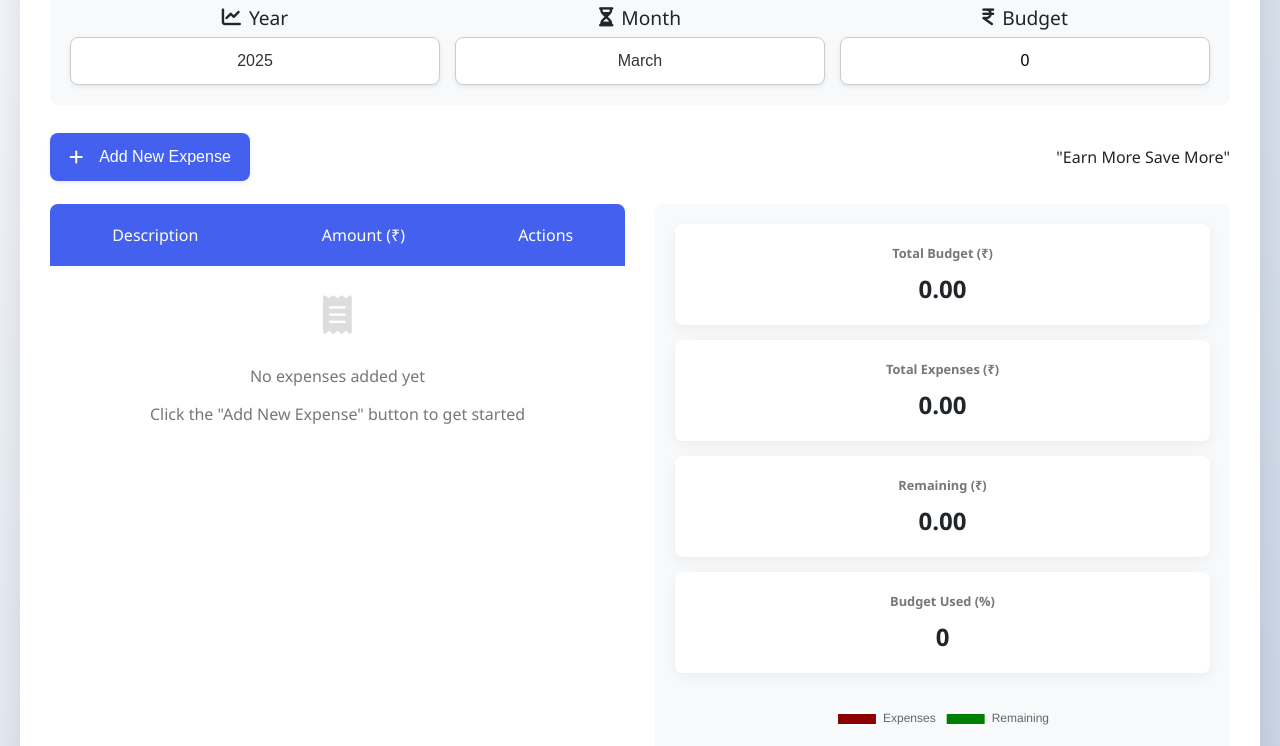
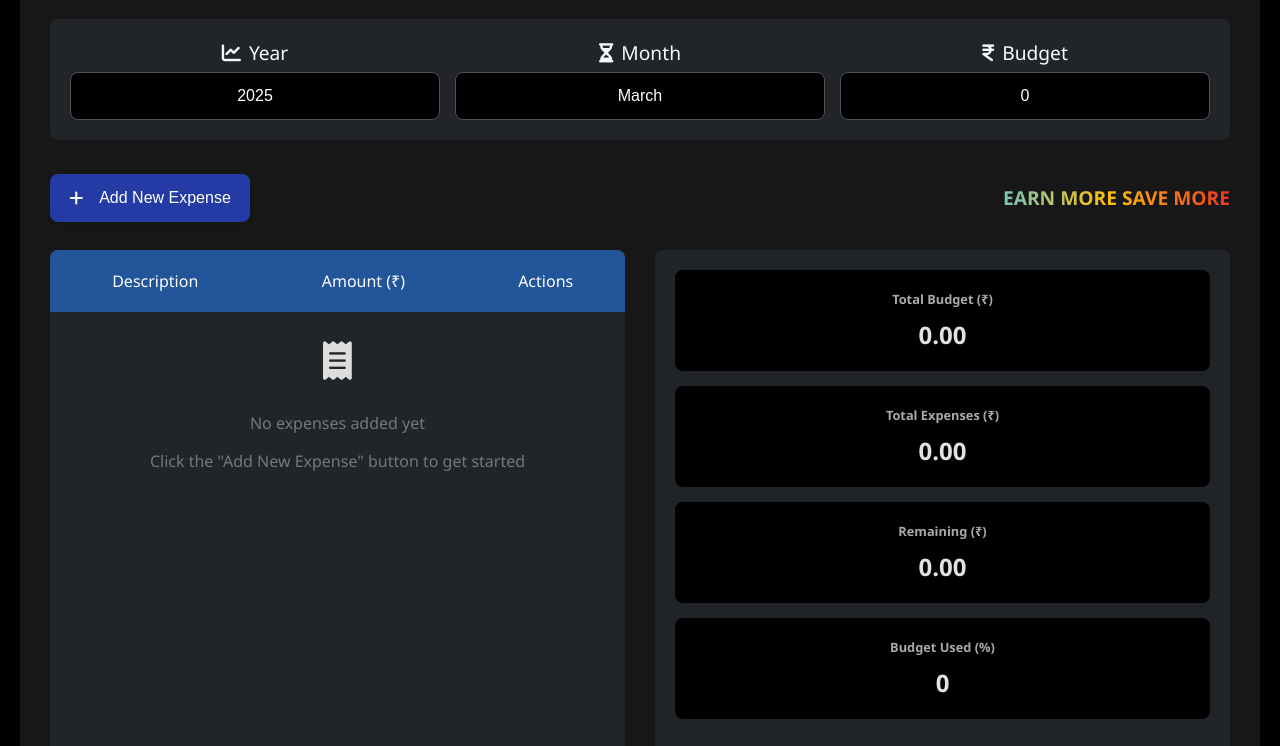
Before and after one commit to sw1pgh/Expense_Tracker, a plain HTML site: page index.html in a window 1280 px wide. Shown: the part 171-917 px from the top of the page. Drawn offline with nearby package versions, Linux system fonts and the light colour scheme.

Commit message:
SPA is now entirely in dark mode

```diff
--- a/index.html
+++ b/index.html
@@ -47,7 +47,11 @@
           <label for="startAmount"
             ><i class="fa-solid fa-indian-rupee-sign"></i>Budget</label
           >
-          <input id="startAmount" placeholder="Enter Budget" oninput="updateSummary()"/>
+          <input
+            id="startAmount"
+            placeholder="Enter Budget"
+            oninput="updateSummary()"
+          />
         </div>
       </div>
 
@@ -56,7 +60,7 @@
           <i class="fas fa-plus"></i>&emsp;Add New Expense
         </button>
 
-        <p>"Earn More Save More"</p>
+        <p class="moving-gradient-text">Earn More Save More</p>
       </div>
 
       <div class="dashboard">
--- a/styles.css
+++ b/styles.css
@@ -1,5 +1,5 @@
 :root {
-  --primary-color: #4361ee;
+  --primary-color: #4684d6;
   --secondary-color: #3f37c9;
   --accent-color: #4895ef;
   --light-color: #f8f9fa;
@@ -16,7 +16,7 @@
 
 body {
   font-family: "Segoe UI", Tahoma, Geneva, Verdana, sans-serif;
-  background: linear-gradient(135deg, #f5f7fa 0%, #c3cfe2 100%);
+  background: linear-gradient(135deg, #000000 0%, #000000 100%);
   margin: 0;
   padding: clamp(10px, 2vw, 20px);
   color: var(--dark-color);
@@ -27,7 +27,7 @@ body {
   max-width: 1700px;
   width: 100%;
   margin: auto;
-  background: white;
+  background: rgb(23, 23, 23);
   padding: clamp(15px, 3vw, 30px);
   border-radius: 12px;
   box-shadow: 0 10px 30px rgba(0, 0, 0, 0.1);
@@ -40,7 +40,7 @@ h2 {
   position: relative;
   padding-bottom: 10px;
   text-align: center;
-  font-size: clamp(1.5rem, 3vw, 2rem);
+  font-size: clamp(2rem, 4vw, 3rem);
 }
 
 h2:after {
@@ -60,7 +60,7 @@ h2:after {
   gap: clamp(10px, 1.5vw, 15px);
   justify-content: center;
   margin-bottom: clamp(15px, 2.5vw, 25px);
-  background: var(--light-color);
+  background: var(--dark-color);
   padding: clamp(15px, 2vw, 20px);
   border-radius: 8px;
 }
@@ -74,13 +74,13 @@ h2:after {
   appearance: none;
   -webkit-appearance: none;
   -moz-appearance: none;
-  background-color: white;
-  border: 1px solid #ccc;
+  background-color: #000000;
+  border: 1px solid #535353;
   border-radius: 8px;
   padding: 10px 15px;
   font-size: clamp(0.875rem, 1.5vw, 1rem);
   font-weight: 500;
-  color: #333;
+  color: white;
   cursor: pointer;
   width: 100%;
   padding-right: 15px;
@@ -96,7 +96,7 @@ label {
   align-items: center;
   font-size: clamp(0.9rem, 1.5vw, 1.2rem);
   font-weight: 500;
-  color: var(--dark-color);
+  color: var(--light-color);
   margin-bottom: 6px;
   padding: 0 12px;
   gap: 8px;
@@ -110,9 +110,10 @@ button {
   min-height: 48px;
   padding: 12px 16px;
   border-radius: 8px;
-  border: 1.5px solid #ccc;
+  border: 1px solid #535353;
   font-size: clamp(0.875rem, 1.5vw, 1rem);
-  background-color: #fff;
+  background-color: #000000;
+  color: white;
   transition: all 0.2s ease-in-out;
   box-shadow: 0px 2px 4px rgba(0, 0, 0, 0.08);
 }
@@ -157,7 +158,7 @@ button:focus {
 .add-btn {
   max-width: 200px;
   width: 100%;
-  background: var(--primary-color);
+  background: #243ba5;
   color: white;
   border: none;
   cursor: pointer;
@@ -201,10 +202,34 @@ button:focus {
 }
 
 .expense-list {
-  background: white;
+  background: var(--dark-color);
   border-radius: 8px;
   overflow-x: auto;
   width: 100%;
+}
+
+.moving-gradient-text {
+  font-size: clamp(0.8rem, 1.8vw, 1.2rem);
+  font-weight: bold;
+  text-transform: uppercase;
+  background: linear-gradient(90deg,
+    var(--primary-color),
+    var(--accent-color),
+    var(--success-color),
+    var(--warning-color),
+    var(--danger-color),
+    var(--primary-color)
+  );
+  background-size: 300% 300%;
+  -webkit-background-clip: text;
+  -webkit-text-fill-color: transparent;
+  animation: movingGradient 3s infinite linear;
+  display: inline-block;
+}
+
+@keyframes movingGradient {
+  0% { background-position: 0% 50%; }
+  100% { background-position: 100% 50%; }
 }
 
 table {
@@ -215,7 +240,7 @@ table {
 }
 
 th {
-  background: var(--primary-color);
+  background: #225599;
   color: white;
   padding: clamp(10px, 2vw, 20px);
   text-align: center;
@@ -225,7 +250,6 @@ th {
 
 td {
   padding: clamp(8px, 1.5vw, 15px);
-  border-bottom: 1px solid #eee;
   text-align: center;
 }
 
@@ -234,11 +258,13 @@ tr:last-child td {
 }
 
 tr:nth-child(odd) {
-  background-color: var(--light-color);
+  background-color: rgb(41, 41, 41);
+  color: white;
 }
 
 tr:nth-child(even) {
-  background-color: rgb(229, 230, 241);
+  background-color: rgb(50, 50, 50);
+  color: white;
 }
 
 .action-btns {
@@ -278,7 +304,7 @@ tr:nth-child(even) {
 }
 
 .summary {
-  background: var(--light-color);
+  background: var(--dark-color);
   padding: clamp(15px, 2vw, 20px);
   border-radius: 8px;
   text-align: center;
@@ -294,7 +320,7 @@ tr:nth-child(even) {
 }
 
 .summary-card {
-  background: white;
+  background: rgb(0, 0, 0);
   padding: clamp(15px, 2vw, 20px);
   border-radius: 8px;
   box-shadow: 0 4px 15px rgba(0, 0, 0, 0.05);
@@ -308,7 +334,7 @@ tr:nth-child(even) {
 .summary-card h4 {
   margin: 0;
   font-size: clamp(0.8rem, 1vw, 0.9rem);
-  color: #777;
+  color: rgb(169, 169, 169);
   /* Add this for better text wrapping */
   overflow-wrap: break-word;
   word-wrap: break-word;
@@ -325,6 +351,7 @@ tr:nth-child(even) {
   /* Make sure the numbers don't shrink too much */
   white-space: nowrap;
   overflow: scroll;
+  color: rgb(226, 226, 226);
 }
 
 .chart-container {
@@ -358,7 +385,7 @@ tr:nth-child(even) {
 }
 
 .modal {
-  background: white;
+  background: #181a1b;
   padding: clamp(20px, 3vw, 30px);
   border-radius: 12px;
   box-shadow: 0 10px 30px rgba(0, 0, 0, 0.2);
@@ -451,11 +478,13 @@ tr:nth-child(even) {
 }
 
 .data-input {
+  background-color: #3a3e41;
   width: 100%;
   padding: 12px 15px;
   border-radius: 6px;
   border: 1px solid #ddd;
   font-size: clamp(0.875rem, 1.5vw, 1rem);
+  color: white;
 }
 
 .inplace-edit {
```
